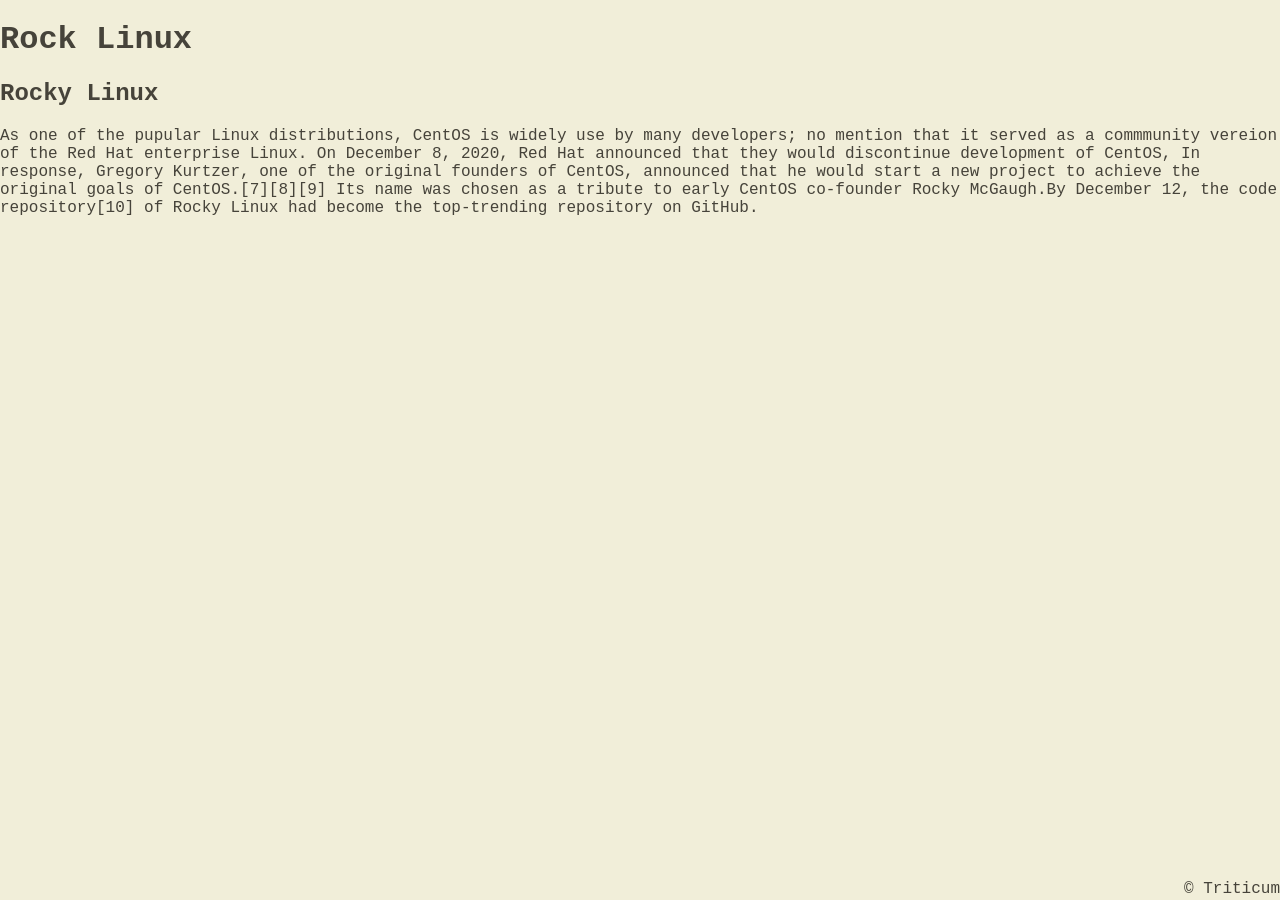
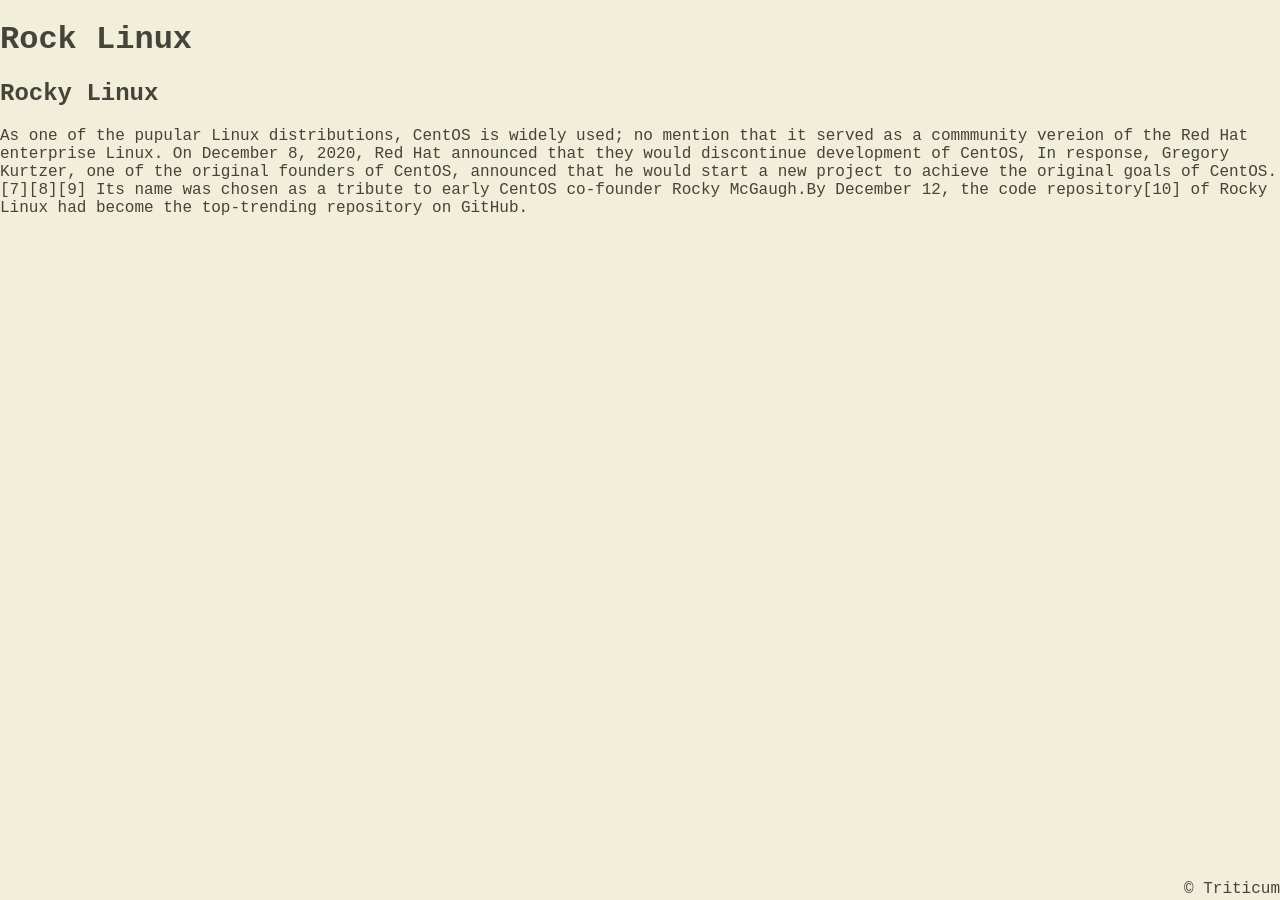
Before and after one commit to Triticum01/Triticum01.github.io, a Jekyll site: the page built from _posts/2023-01-05-Rocky-Linux.md, in a window 1280 px wide. Built offline with Jekyll 4.4.1, drawn with Linux system fonts in a browser that asks for light colours; nearby versions of some CDN libraries.

Commit message:
Update 2023-01-05-Rocky-Linux.md

```diff
--- a/_posts/2023-01-05-Rocky-Linux.md
+++ b/_posts/2023-01-05-Rocky-Linux.md
@@ -9,4 +9,4 @@
 
 ## Rocky Linux
 
-As one of the pupular Linux distributions, CentOS is widely use by many developers; no mention that it served as a commmunity vereion of the Red Hat enterprise Linux. On December 8, 2020, Red Hat announced that they would discontinue development of CentOS, In response, Gregory Kurtzer, one of the original founders of CentOS, announced that he would start a new project to achieve the original goals of CentOS.[7][8][9] Its name was chosen as a tribute to early CentOS co-founder Rocky McGaugh.By December 12, the code repository[10] of Rocky Linux had become the top-trending repository on GitHub.
+As one of the pupular Linux distributions, CentOS is widely used; no mention that it served as a commmunity vereion of the Red Hat enterprise Linux. On December 8, 2020, Red Hat announced that they would discontinue development of CentOS, In response, Gregory Kurtzer, one of the original founders of CentOS, announced that he would start a new project to achieve the original goals of CentOS.[7][8][9] Its name was chosen as a tribute to early CentOS co-founder Rocky McGaugh.By December 12, the code repository[10] of Rocky Linux had become the top-trending repository on GitHub.
```
